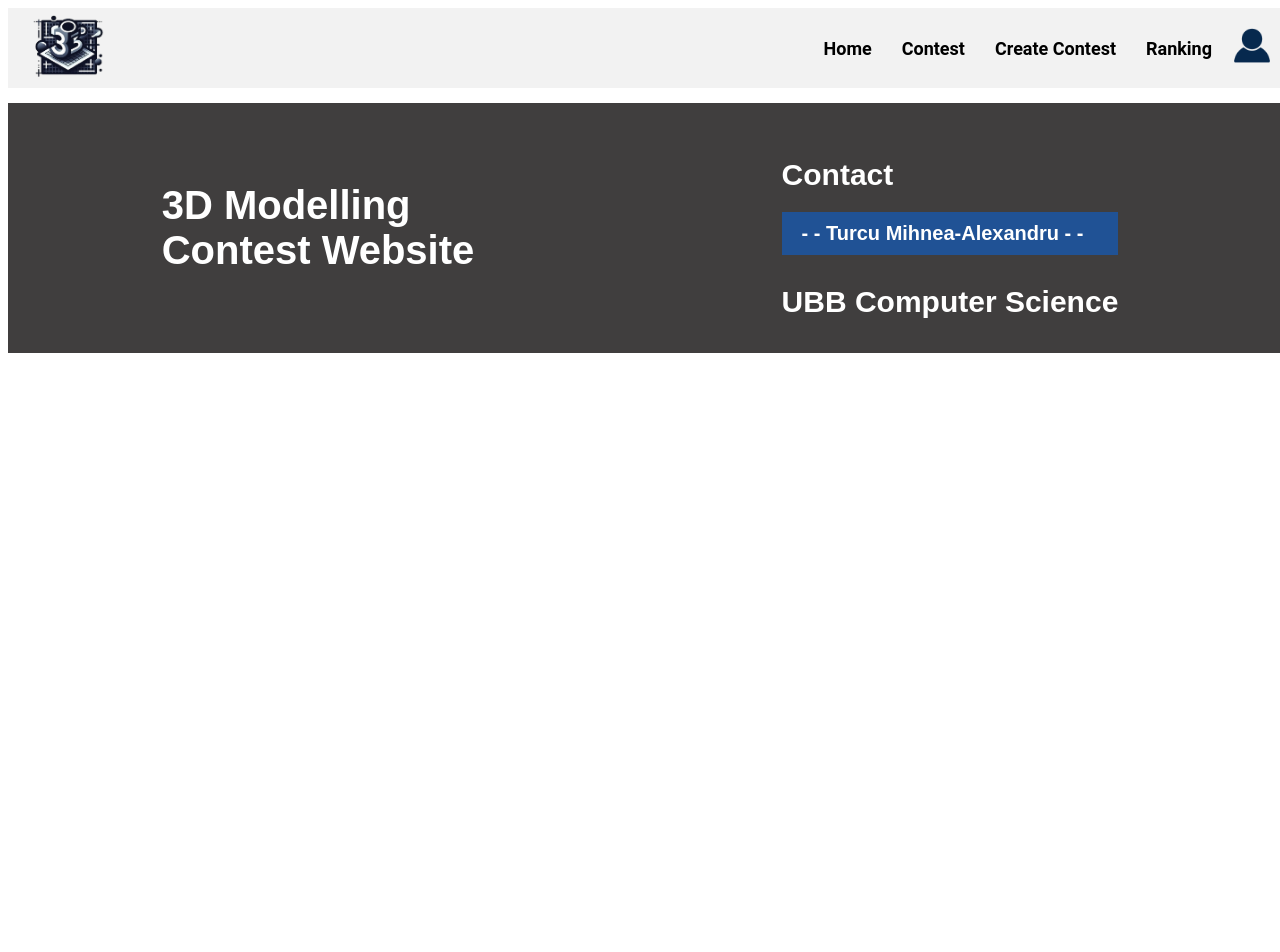
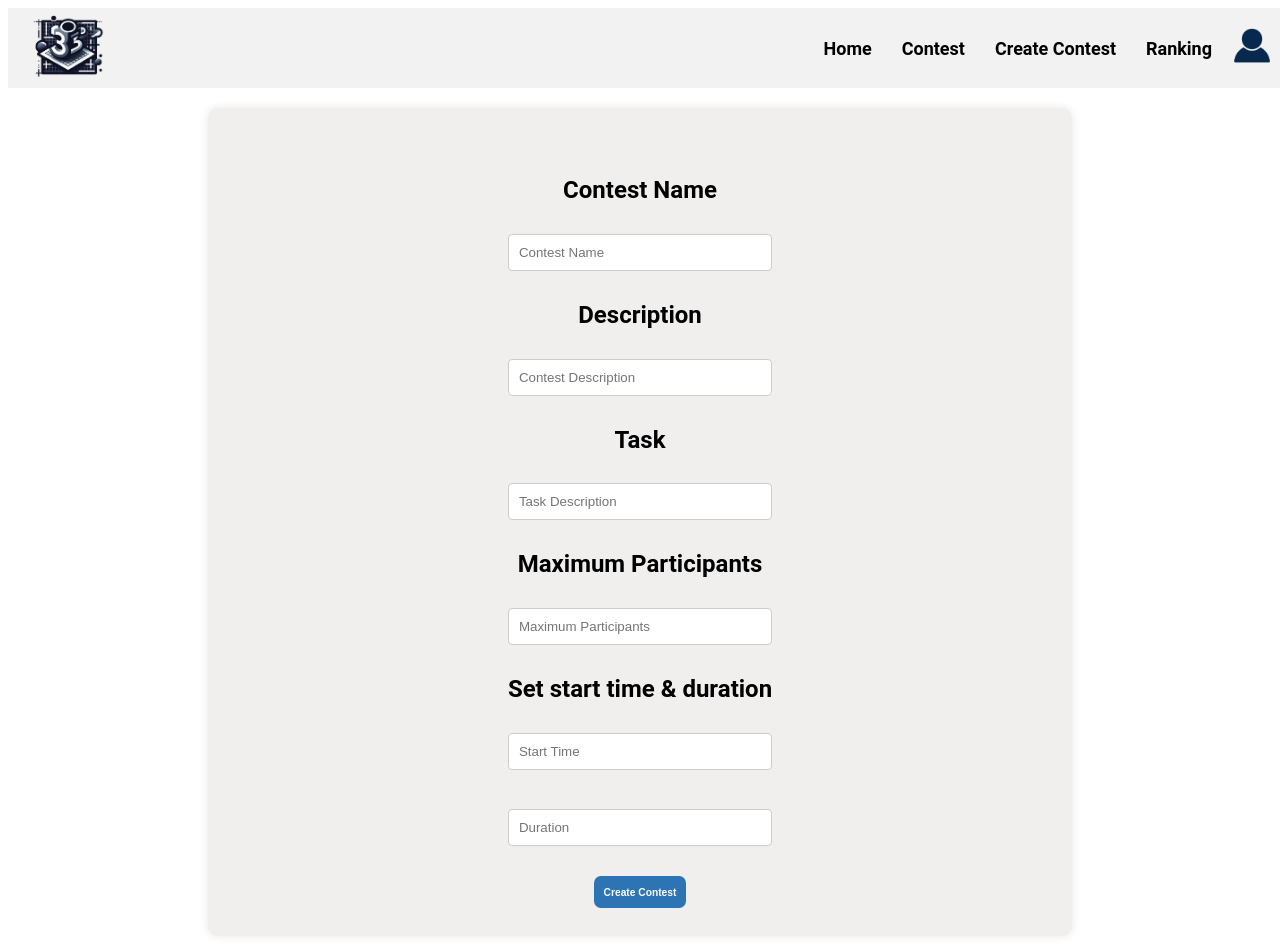
Before and after one commit to BlastOfMihh/ModellersDreamMotivation, an Angular app in the folder frontend/: page /contest-creation in a window 1280 px wide. Before the commit this address led to /. Shown: the top 952 px of the page. Before the commit the page ends 800 px from the top, so only its background shows below. Built offline with nearby package versions, Linux system fonts and the light colour scheme.

Commit message:
create-contest-page almost finished

```diff
--- a/frontend/src/app/create-contest-page/create-contest-page.component.html
+++ b/frontend/src/app/create-contest-page/create-contest-page.component.html
@@ -1,51 +1,38 @@
 <div class="contest-container">
     <div class="contest-card">
       <div class="card-header">
-        <h2 class="card-subtitle mb-2 text-muted">Contest Name</h2>
-        <h1 class="card-title-name">
-            <input [(ngModel)]="contest.name" name="name" placeholder="Contest Name">
-        </h1>
         <!-- <h2 class="card-subtitle-state text-muted">State: {{ contest.state }}</h2> -->
       </div>
       <div class="card-body">
         <div class="middle-section">
+          <h2 class="card-subtitle mb-2 text-muted">Contest Name</h2>
+          <input class="input-box" [(ngModel)]="contest.name" name="name" placeholder="Contest Name">
           <h2 class="card-subtitle mb-2 text-muted">Description</h2>
-          <input [(ngModel)]="contest.description" name="description" placeholder="Contest Description">
+          <input class="input-box" [(ngModel)]="contest.description" name="description" placeholder="Contest Description">
           <!-- <p class="card-text">{{ contest.description }}</p> -->
-          <div class="task-section">
             <h2 class="card-subtitle mb-2 text-muted">Task</h2>
-            <input [(ngModel)]="contest.task.description" name="taskDescription" placeholder="Task Description">
+            <input class="input-box" [(ngModel)]="contest.task.description" name="taskDescription" placeholder="Task Description">
             <!-- <p class="card-text">{{ contest.task.title }}</p> -->
             <!-- <p class="card-text">{{ contest.task.description }}</p> -->
-          </div>
-          <div class="participants-section">
-            <!-- <h2 class="participants-title">Participants</h2> -->
+            <h2 class="card-subtitle mb-2 text-muted">Maximum Participants</h2>
+            <input class="input-box" [(ngModel)]="contest.maximumParticipants" name="maximumParticipants" placeholder="Maximum Participants">
             <!-- <p class="card-text-participants">{{ contest.participants }} / {{ contest.maximumParticipants }}</p> -->
-          </div>
-          <div class="duration-section">
             <!-- <h2 class="start-time-title">Start Time</h2> -->
             <!-- <p class="card-text-start-time">{{ contest.startTime }}</p> -->
             <!-- <h2 class="duration-title">Duration</h2> -->
             <!-- <p class="card-text-minutes">{{ contest.duration }} minutes</p> -->
-          </div>
-          <div class="submissions-score-section">
-            <div class="submissions-group">
-              <h2 class="card-subtitle mb-2 text-muted">Submissions</h2>
+              <h2 class="card-subtitle mb-2 text-muted">Set start time & duration</h2>
+              <input class="input-box" [(ngModel)]="contest.startTime" name="startTime" placeholder="Start Time">
+              <br>
+              <input class="input-box" [(ngModel)]="contest.duration" name="duration" placeholder="Duration">
               <!-- <p class="card-text-submissions">{{ contest.submissions }}</p> -->
               <!-- <a href="/view-submissions/0">   -->
-                <!--  0 este id-ul contest-ului -->
-                <!-- <button class="view-submissions-btn">View Submissions</button> -->
-              <!-- </a> -->
-            </div>
-          </div>
-          <div class="score-group">
-            <h2 class="card-subtitle mb-2 text-muted">Maximum Current Score</h2>
+            <!-- <h2 class="card-subtitle mb-2 text-muted">Maximum Current Score</h2> -->
             <!-- <p class="card-text-rating">{{ contest.maxRating }}</p> -->
-          </div>
           <div class="voting-section">
             <!-- <h2 class="voting-title"></h2> -->
-            <a href="/submit/create-contest/0">  <!--  0 este id-ul contest-ului -->
-              <button class="submit">Submit</button>
+            <a href="/contest-creation/0">  <!--  0 este id-ul contest-ului -->
+              <button class="create-btn">Create Contest</button>
             </a>
           </div>
         </div>
--- a/frontend/src/app/create-contest-page/create-contest-page.component.scss
+++ b/frontend/src/app/create-contest-page/create-contest-page.component.scss
@@ -164,7 +164,7 @@
     width: 100%;
 }
 
-.voting-btn {
+.create-btn {
     border: none;
     background-color: #2C74B3;
     color: white;
@@ -177,8 +177,25 @@
     height: 4vh;
     min-width: fit-content;
     white-space: nowrap;
+    margin-top: 20px;
 }
 
-.voting-btn:hover {
+.create-btn:hover {
     background-color: #144272;
 }
+
+@media only screen and (max-width: 600px) {
+    .contest-card {
+        margin-left: 20px;
+        margin-right: 20px;
+    }
+}
+
+.input-box {
+    width: 100%;
+    padding: 10px;
+    margin: 10px 0;
+    border: 1px solid #ccc;
+    border-radius: 4px;
+    box-sizing: border-box;
+}
--- a/frontend/src/app/create-contest-page/create-contest-page.component.ts
+++ b/frontend/src/app/create-contest-page/create-contest-page.component.ts
@@ -1,10 +1,14 @@
 import { ChangeDetectionStrategy, Component, ViewEncapsulation } from '@angular/core';
+import { BrowserModule } from '@angular/platform-browser';
+import { NgModule } from '@angular/core';
 import { FormsModule } from '@angular/forms';
 
 @Component({
   selector: 'app-create-contest-page',
   standalone: true,
-  imports: [FormsModule],
+  imports: [
+    FormsModule
+  ],
   templateUrl: './create-contest-page.component.html',
   styleUrl: './create-contest-page.component.scss',
   encapsulation: ViewEncapsulation.None,
@@ -29,6 +33,15 @@ export class CreateContestPageComponent {
     maxRating: '',
   };
 
+  // Options for maximum participants
+  participantOptions: number[] = [1, 2, 3, 4, 5];
+
+  // Options for start time
+  startTimeOptions: string[] = ['08:00', '09:00', '10:00', '11:00', '12:00', '13:00'];
+
+  // Options for duration in hours
+  durationOptions: number[] = [1, 2, 3, 4, 5, 6, 7, 8];
+
   onSubmit() {
     console.log(this.contest);
   }
--- a/frontend/src/app/navbar-admin/navbar-admin.component.html
+++ b/frontend/src/app/navbar-admin/navbar-admin.component.html
@@ -14,7 +14,7 @@
     <ul>
         <li><a href="/">Home</a></li>
         <li><a href="/contest/0">Contest</a></li>
-        <li><a href="/create-contest">Create Contest</a></li>
+        <li><a href="/contest-creation">Create Contest</a></li>
         <li><a href="#">Ranking</a></li>
         <li><a href="/profile/0"><img src="/assets/ico/profile.png" class="profile-pic" alt="profile"/></a></li>
     </ul>
--- a/frontend/src/app/routes.ts
+++ b/frontend/src/app/routes.ts
@@ -28,7 +28,7 @@ export const routes: Routes = [
         title: 'Profile'
     },
     {
-        path: "create-contest",
+        path: "contest-creation",
         component: CreateContestPageComponent,
         title: 'Create contest'
     },
```
